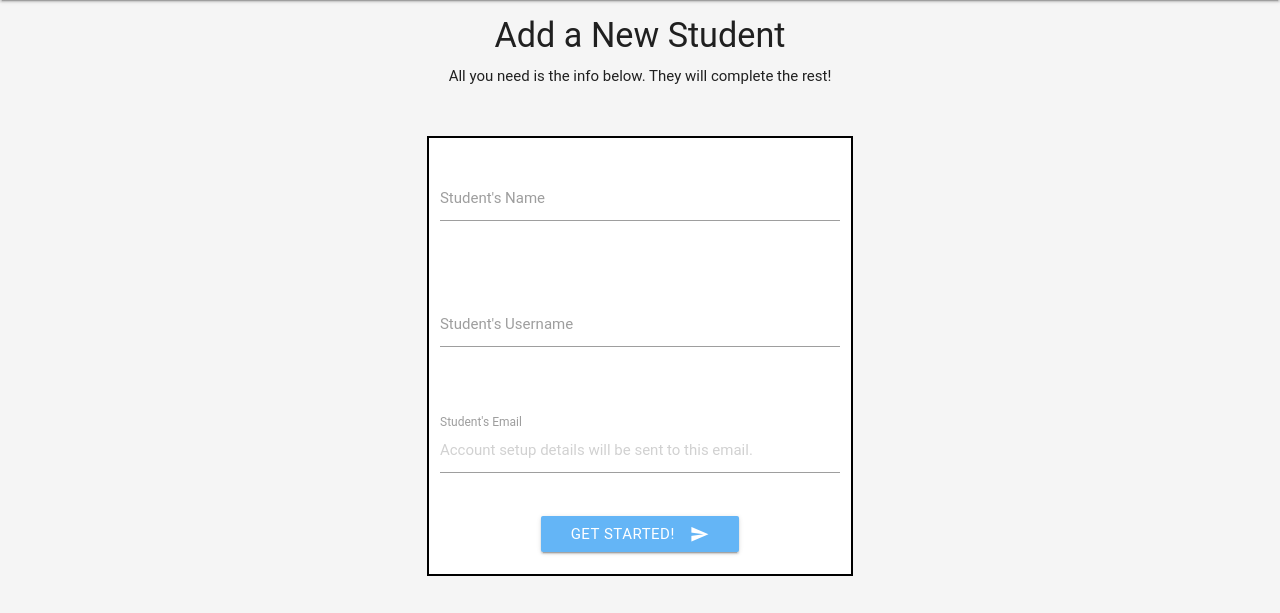
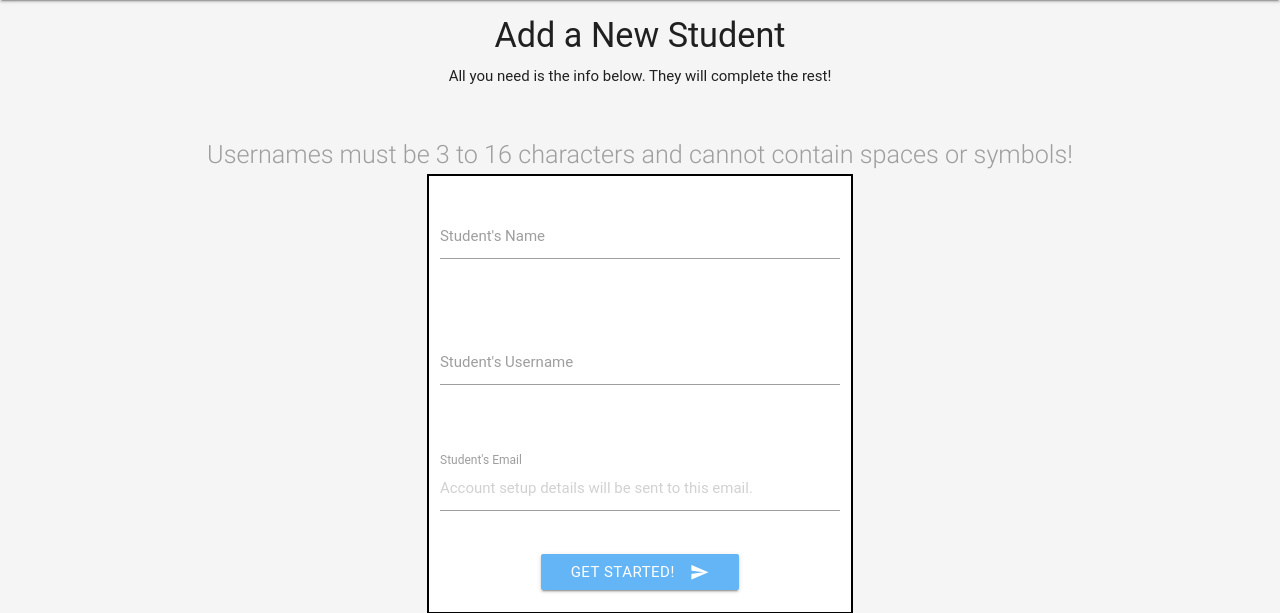
Before and after one commit to JoshuaOStafford/Vana-Pivot-Academic-Coaching, a Django app: template templates/coach/add_student.html in a window 1280 px wide. Shown: the part 64-677 px from the top of the page. Run offline with Django 3.2, Linux system fonts and the light colour scheme; the template is opened without the code that fills it, so the values that code supplies are empty; some libraries are stand-ins or nearby versions; some web fonts are replaced.

```diff
--- a/templates/coach/add_student.html
+++ b/templates/coach/add_student.html
@@ -11,6 +11,7 @@
         <h4 class="center">Add a New Student</h4>
         <h6 class="center">All you need is the info below. They will complete the rest!</h6>
         <br><br>
+            <div align="center"><div class="flow-text grey-text">Usernames must be 3 to 16 characters and cannot contain spaces or symbols!</div></div>
         <div class="flow-text green-text darken-2" align="center">{{ success_message }}</div>
          <form method="post" action="/coach/add_student/">
             {% csrf_token %}
```
Also changed, not shown: db.sqlite3.
